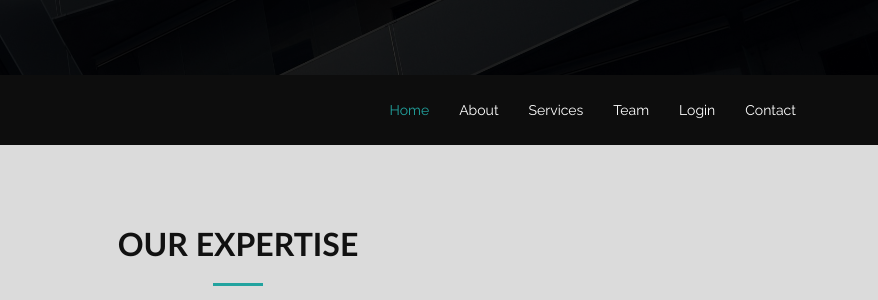
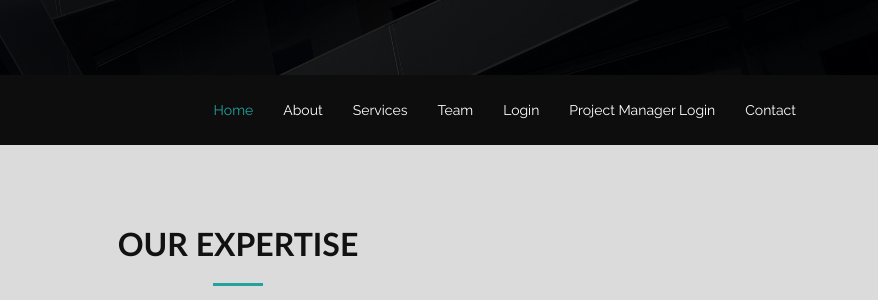
Before and after one commit to thanush-git/BuildMetrics-Construction-Dashboard, a website: page index.html in a window 1280 px wide. Shown: the part 725-1025 px from the top of the page, 402-1280 px from the left. Drawn offline with nearby package versions, Linux system fonts and the light colour scheme.

Commit message:
retrying project manager portal

```diff
--- a/index.html
+++ b/index.html
@@ -86,6 +86,7 @@
           <li><a class="nav-link scrollto" href="#testimonials">Testimonials</a></li> -->
           <li><a class="nav-link scrollto" href="#team">Team</a></li>
           <li><a class="nav-link scrollto" href="index3.html">Login</a></li>
+          <li><a class="nav-link scrollto" href="index4.html">Project Manager Login</a></li>
           <!-- <li class="dropdown"><a href="#"><span>Drop</span> <i class="bi bi-chevron-down"></i></a> -->
             <!-- <ul>
               <li><a href="#">Drop Down 1</a></li>
```
